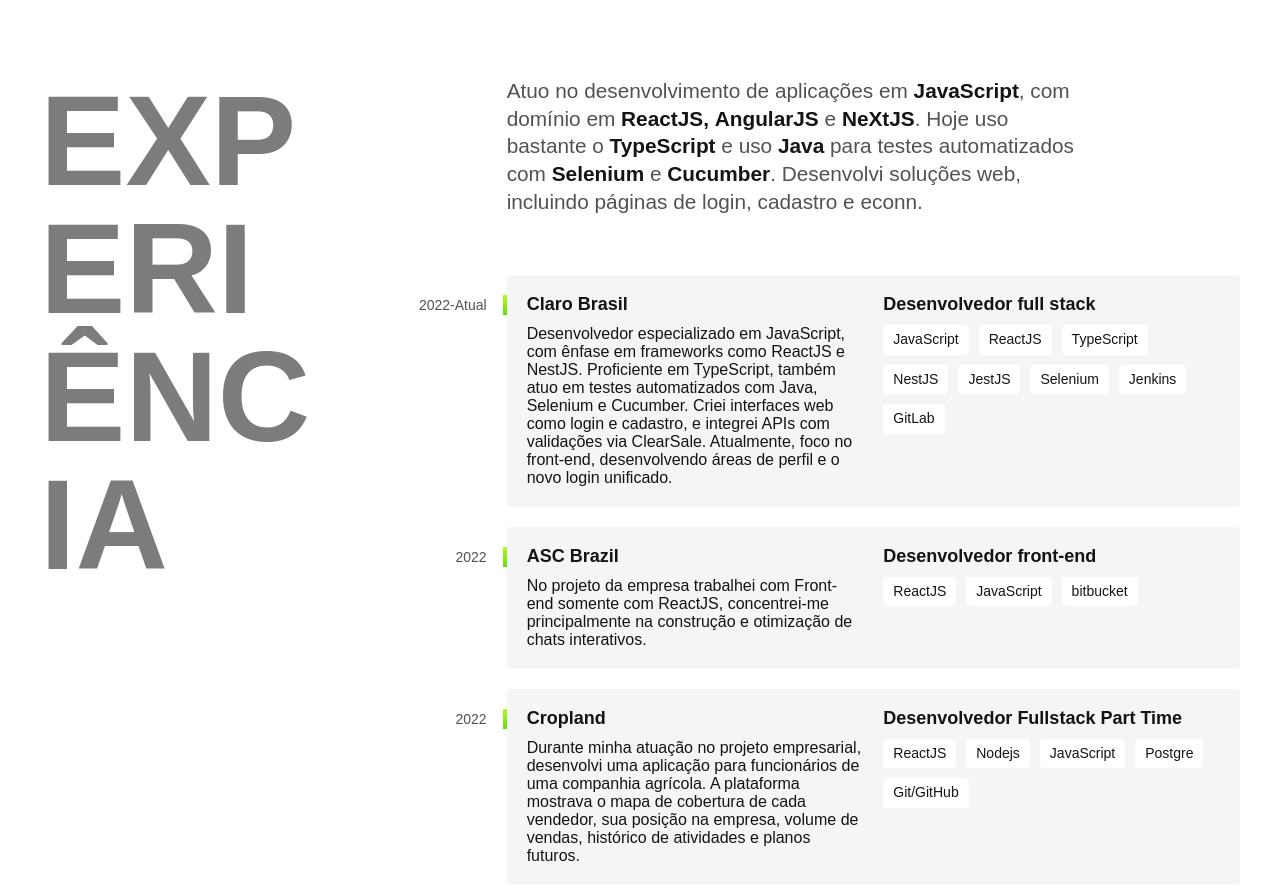
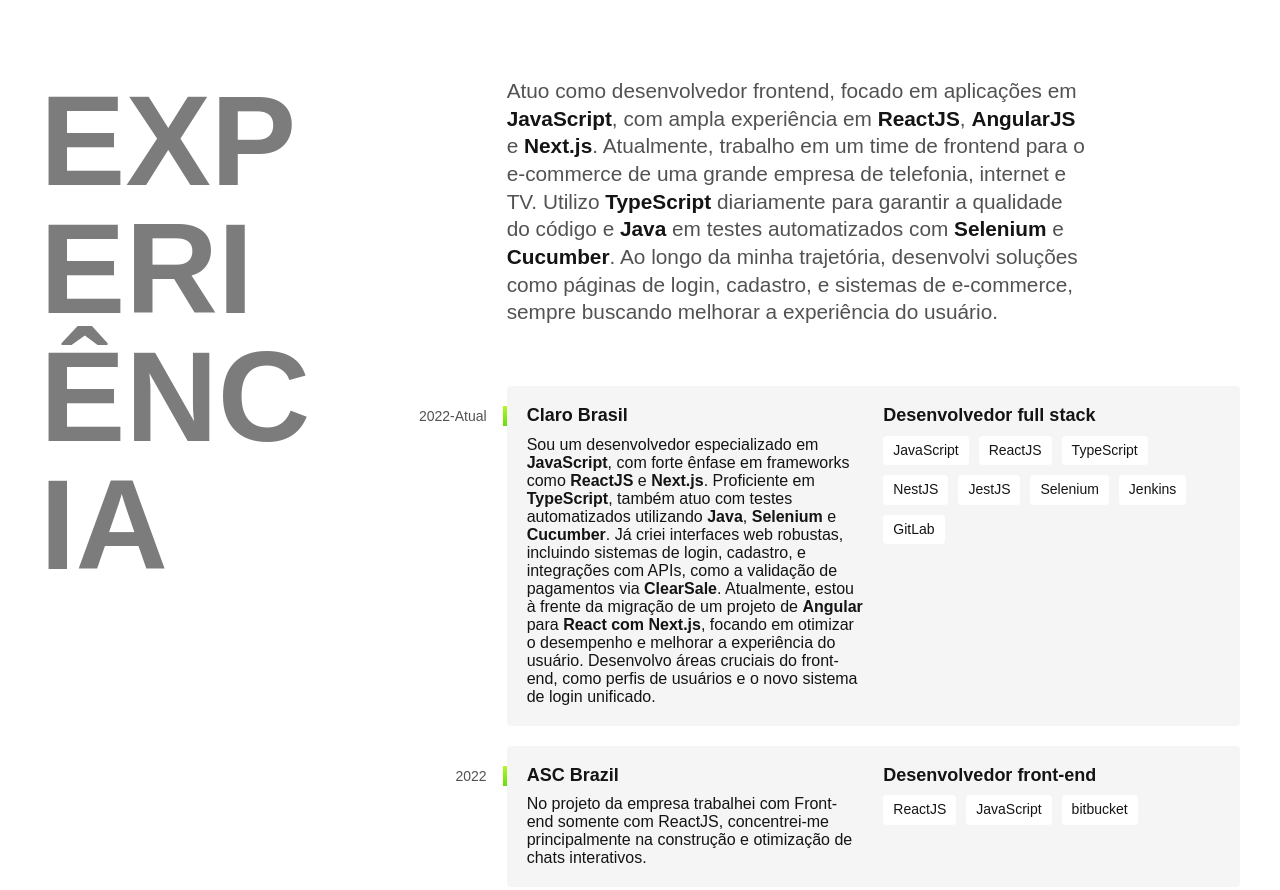
Before and after one commit to HenrySilverio/meu-curriculo, a plain HTML site: page index.html in a window 1280 px wide. Shown: the part 453-1343 px from the top of the page. Drawn offline with Linux system fonts and the light colour scheme.

Commit message:
Update index.html
ajustes de responsabilidades e funcoes que tenho atualmente

```diff
--- a/index.html
+++ b/index.html
@@ -28,26 +28,21 @@
     <section class="work-experience" id="experiencia" aria-label="Experiência">
       <h2 class="subtitle">Experiência</h2>
       <div>
-        <p class="work-experience-text">
-          Atuo no desenvolvimento de aplicações em <strong>JavaScript</strong>,
-          com domínio em <strong>ReactJS,</strong> <strong>AngularJS</strong> e <strong>NeXtJS</strong>.
-          Hoje uso bastante o <strong>TypeScript</strong> e uso
-          <strong>Java</strong> para testes automatizados com
-          <strong>Selenium</strong> e <strong>Cucumber</strong>. Desenvolvi
-          soluções web, incluindo páginas de login, cadastro e econn.
-        </p>
+          <p class="work-experience-text">
+            Atuo como desenvolvedor frontend, focado em aplicações em <strong>JavaScript</strong>, com ampla experiência em
+            <strong>ReactJS</strong>, <strong>AngularJS</strong> e <strong>Next.js</strong>. Atualmente, trabalho em um time de
+            frontend para o e-commerce de uma grande empresa de telefonia, internet e TV. Utilizo <strong>TypeScript</strong>
+            diariamente para garantir a qualidade do código e <strong>Java</strong> em testes automatizados com
+            <strong>Selenium</strong> e <strong>Cucumber</strong>. Ao longo da minha trajetória, desenvolvi soluções como páginas
+            de login, cadastro, e sistemas de e-commerce, sempre buscando melhorar a experiência do usuário.
+          </p>
         <div class="companies">
           <span class="companies-year">2022-Atual</span>
           <h3 class="companies-name">Claro Brasil</h3>
           <span class="companies-name">Desenvolvedor full stack</span>
-          <p>
-            Desenvolvedor especializado em JavaScript, com ênfase em frameworks
-            como ReactJS e NestJS. Proficiente em TypeScript, também atuo em
-            testes automatizados com Java, Selenium e Cucumber. Criei interfaces
-            web como login e cadastro, e integrei APIs com validações via
-            ClearSale. Atualmente, foco no front-end, desenvolvendo áreas de
-            perfil e o novo login unificado.
-          </p>
+              <p>
+                Sou um desenvolvedor especializado em <strong>JavaScript</strong>, com forte ênfase em frameworks como <strong>ReactJS</strong> e <strong>Next.js</strong>. Proficiente em <strong>TypeScript</strong>, também atuo com testes automatizados utilizando <strong>Java</strong>, <strong>Selenium</strong> e <strong>Cucumber</strong>. Já criei interfaces web robustas, incluindo sistemas de login, cadastro, e integrações com APIs, como a validação de pagamentos via <strong>ClearSale</strong>. Atualmente, estou à frente da migração de um projeto de <strong>Angular</strong> para <strong>React com Next.js</strong>, focando em otimizar o desempenho e melhorar a experiência do usuário. Desenvolvo áreas cruciais do front-end, como perfis de usuários e o novo sistema de login unificado.
+              </p>
           <ul class="companies-abilities">
             <li>JavaScript</li>
             <li>ReactJS</li>
```
